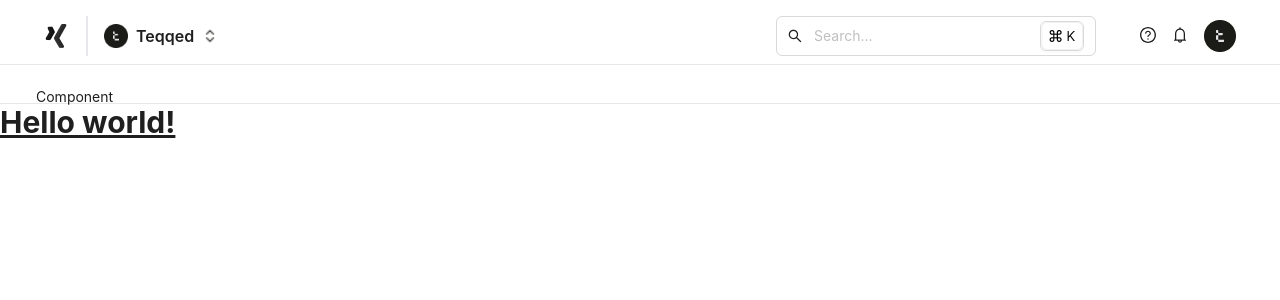
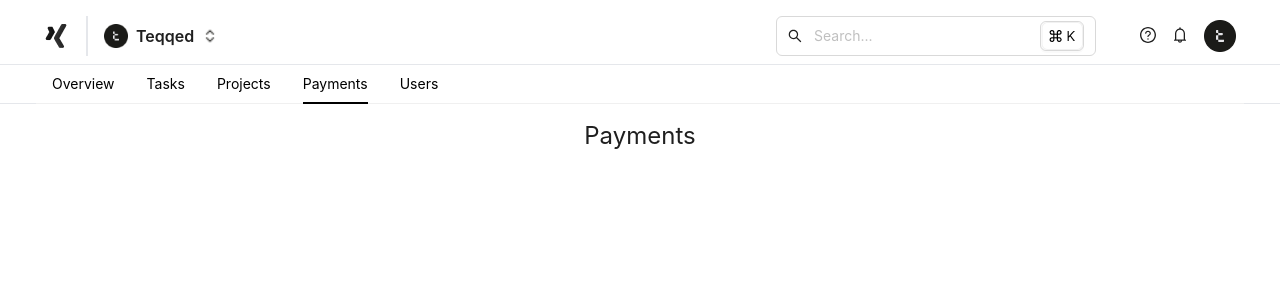
Before and after one commit to TyreseDev/template_Sanity-React-RadixUI-CMS, a React (Create React App) app: page /payments in a window 1280 px wide. Before the commit this address led to /overview. Shown: the top 300 px of the page. Built offline with nearby package versions, Linux system fonts and the light colour scheme.

Commit message:
feat: complete navigation

```diff
--- a/src/components/navigation/index.css
+++ b/src/components/navigation/index.css
@@ -0,0 +1,14 @@
+.navigation > .ant-menu-item {
+  height: 40px;
+  line-height: 40px;
+  margin: -2px 0 0 0 !important;
+  color: black !important;
+}
+
+.navigation > .ant-menu-item-selected::after {
+  border-bottom-color: black !important;
+}
+
+.navigation > .ant-menu-item-active::after {
+  border-bottom-color: black !important;
+}
--- a/src/components/navigation/index.js
+++ b/src/components/navigation/index.js
@@ -1,7 +1,41 @@
+import { Menu } from "antd";
 import "./index.css";
+import { useLocation } from "react-router";
+import { Link } from "react-router-dom";
 
 const NavigationComponent = () => {
-  return <div>Component</div>;
+  const items = [
+    {
+      label: <Link to="/overview">Overview</Link>,
+      key: "/overview",
+    },
+    {
+      label: <Link to="/tasks">Tasks</Link>,
+      key: "/tasks",
+    },
+    {
+      label: <Link to="/projects">Projects</Link>,
+      key: "/projects",
+    },
+    {
+      label: <Link to="/payments">Payments</Link>,
+      key: "/payments",
+    },
+    {
+      label: <Link to="/users">Users</Link>,
+      key: "/users",
+    },
+  ];
+
+  const current = useLocation().pathname;
+  return (
+    <Menu
+      className="navigation"
+      selectedKeys={[current]}
+      items={items}
+      mode="horizontal"
+    />
+  );
 };
 
 export default NavigationComponent;
--- /dev/null
+++ b/src/pages/payments/index.js
@@ -0,0 +1,9 @@
+const Tasks = () => {
+  return (
+    <div>
+      <h1 className="text-center text-2xl mt-4">Payments</h1>
+    </div>
+  );
+};
+
+export default Tasks;
--- /dev/null
+++ b/src/pages/projects/index.js
@@ -0,0 +1,9 @@
+const Tasks = () => {
+  return (
+    <div>
+      <h1 className="text-center text-2xl mt-4">Projects</h1>
+    </div>
+  );
+};
+
+export default Tasks;
--- /dev/null
+++ b/src/pages/tasks/index.js
@@ -0,0 +1,9 @@
+const Tasks = () => {
+  return (
+    <div>
+      <h1 className="text-center text-2xl mt-4">Tasks</h1>
+    </div>
+  );
+};
+
+export default Tasks;
--- /dev/null
+++ b/src/pages/users/index.js
@@ -0,0 +1,9 @@
+const Tasks = () => {
+  return (
+    <div>
+      <h1 className="text-center text-2xl mt-4">Users</h1>
+    </div>
+  );
+};
+
+export default Tasks;
--- a/src/routes.js
+++ b/src/routes.js
@@ -1,6 +1,10 @@
 import { createBrowserRouter, Navigate } from "react-router-dom";
 import MainLayout from "./layouts/main";
 import Overview from "./pages/overview";
+import Tasks from "./pages/tasks";
+import Projects from "./pages/projects";
+import Payments from "./pages/payments";
+import Users from "./pages/users";
 
 const router = createBrowserRouter([
   {
@@ -17,6 +21,26 @@ const router = createBrowserRouter([
         element: <Overview />,
         // loader: teamLoader,
       },
+      {
+        index: true,
+        path: "/tasks",
+        element: <Tasks />,
+      },
+      {
+        index: true,
+        path: "/projects",
+        element: <Projects />,
+      },
+      {
+        index: true,
+        path: "/payments",
+        element: <Payments />,
+      },
+      {
+        index: true,
+        path: "/users",
+        element: <Users />,
+      },
     ],
   },
 ]);
```
